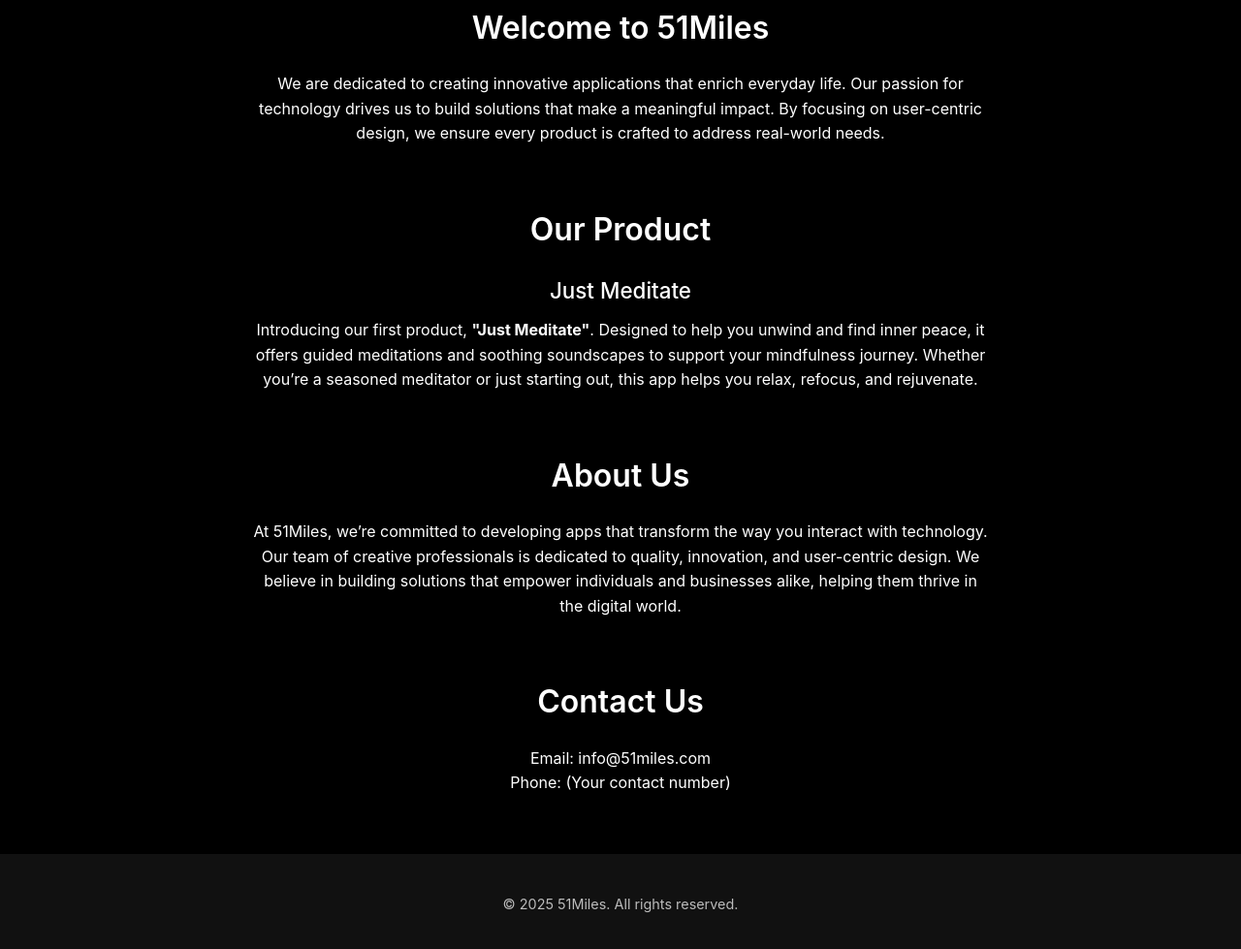
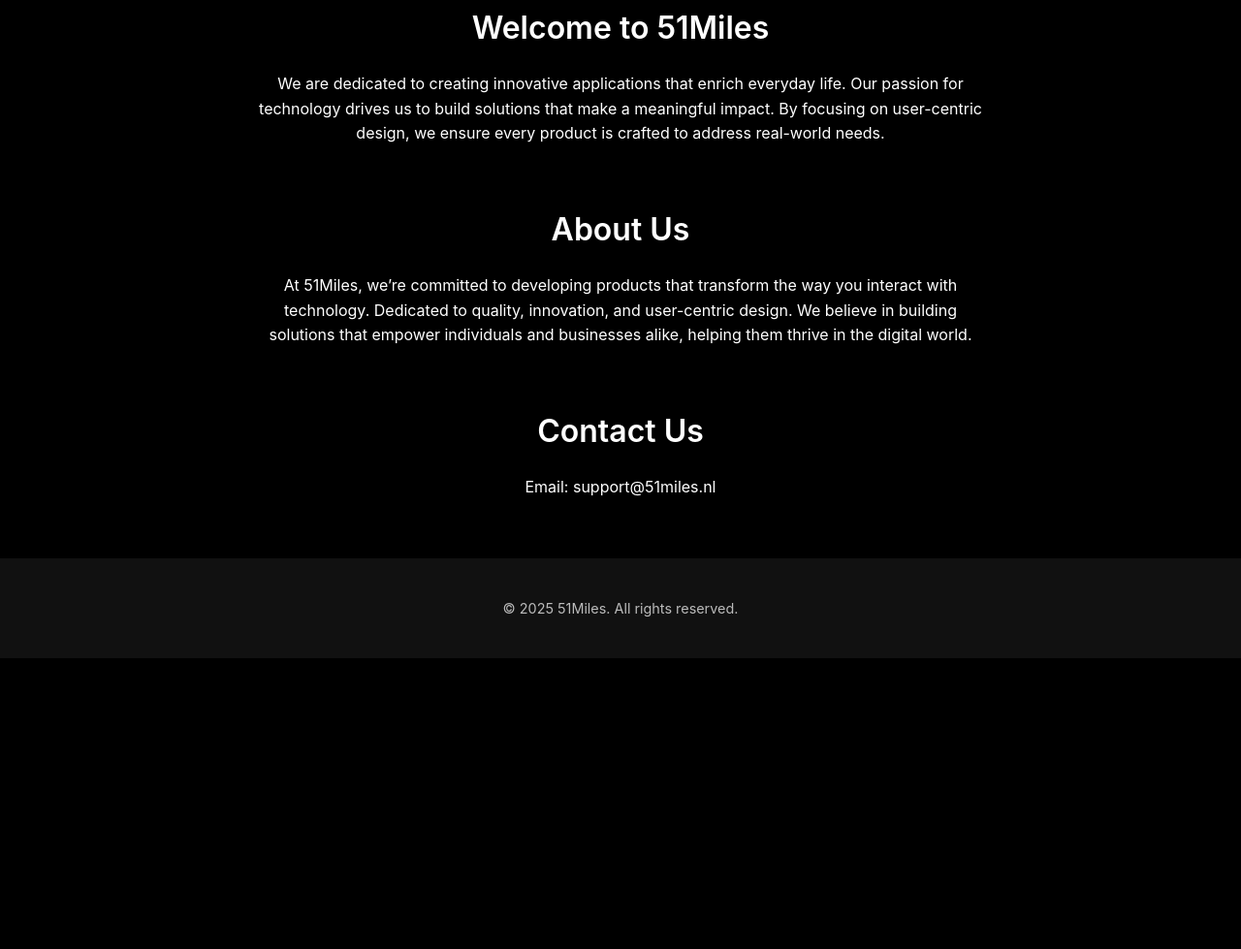
Before and after one commit to kalsdjf23/51miles-static-website, a plain HTML site: page index.html in a window 1280 px wide. Shown: the part 857-1836 px from the top of the page at 97% size. After the commit the page ends 1536 px from the top, so only its background shows below. Drawn offline with Linux system fonts and the light colour scheme.

Commit message:
Update index.html

```diff
--- a/index.html
+++ b/index.html
@@ -11,7 +11,7 @@
   <header class="hero">
     <div class="hero-content">
       <h1>51Miles</h1>
-      <p>Building innovative apps for a better tomorrow.</p>
+      <p>Building innovative products for a better tomorrow.</p>
     </div>
   </header>
 
@@ -23,28 +23,18 @@
     </p>
   </section>
 
-  <!-- Product Section -->
-  <section class="product">
-    <h2>Our Product</h2>
-    <h3>Just Meditate</h3>
-    <p>
-      Introducing our first product, <strong>"Just Meditate"</strong>. Designed to help you unwind and find inner peace, it offers guided meditations and soothing soundscapes to support your mindfulness journey. Whether you’re a seasoned meditator or just starting out, this app helps you relax, refocus, and rejuvenate.
-    </p>
-  </section>
-
   <!-- About Section -->
   <section class="about">
     <h2>About Us</h2>
     <p>
-      At 51Miles, we’re committed to developing apps that transform the way you interact with technology. Our team of creative professionals is dedicated to quality, innovation, and user-centric design. We believe in building solutions that empower individuals and businesses alike, helping them thrive in the digital world.
+      At 51Miles, we’re committed to developing products that transform the way you interact with technology. Dedicated to quality, innovation, and user-centric design. We believe in building solutions that empower individuals and businesses alike, helping them thrive in the digital world.
     </p>
   </section>
 
   <!-- Contact Section -->
   <section class="contact">
     <h2>Contact Us</h2>
-    <p>Email: info@51miles.com</p>
-    <p>Phone: (Your contact number)</p>
+    <p>Email: support@51miles.nl</p>
   </section>
 
   <!-- Footer -->
```
